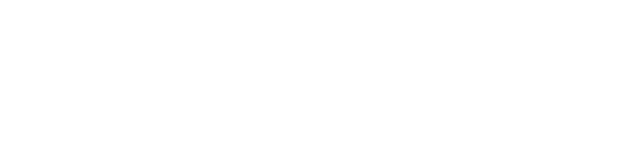
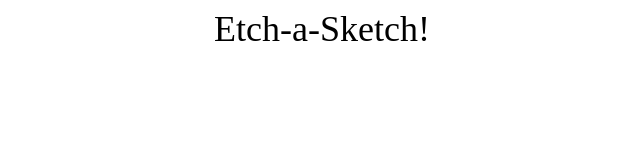
Before and after one commit to yskim308/etch-a-sketch, a plain HTML site: page index.html in a window 1280 px wide. Shown: the whole page, without its empty margins (318-958 px from the left). Drawn offline with Linux system fonts and the light colour scheme.

Commit message:
add header to html

```diff
--- a/index.html
+++ b/index.html
@@ -9,6 +9,9 @@
         <link rel="stylesheet" href="styles.css">
     </head>
     <body>
+        <div class="header">
+            Etch-a-Sketch!
+        </div>
 
         <script src="script.js" async defer></script>
     </body>
--- a/styles.css
+++ b/styles.css
@@ -0,0 +1,6 @@
+.header{
+    display: flex;
+    justify-content: center;
+    align-items: center;
+    font-size: 36px;
+}
```
